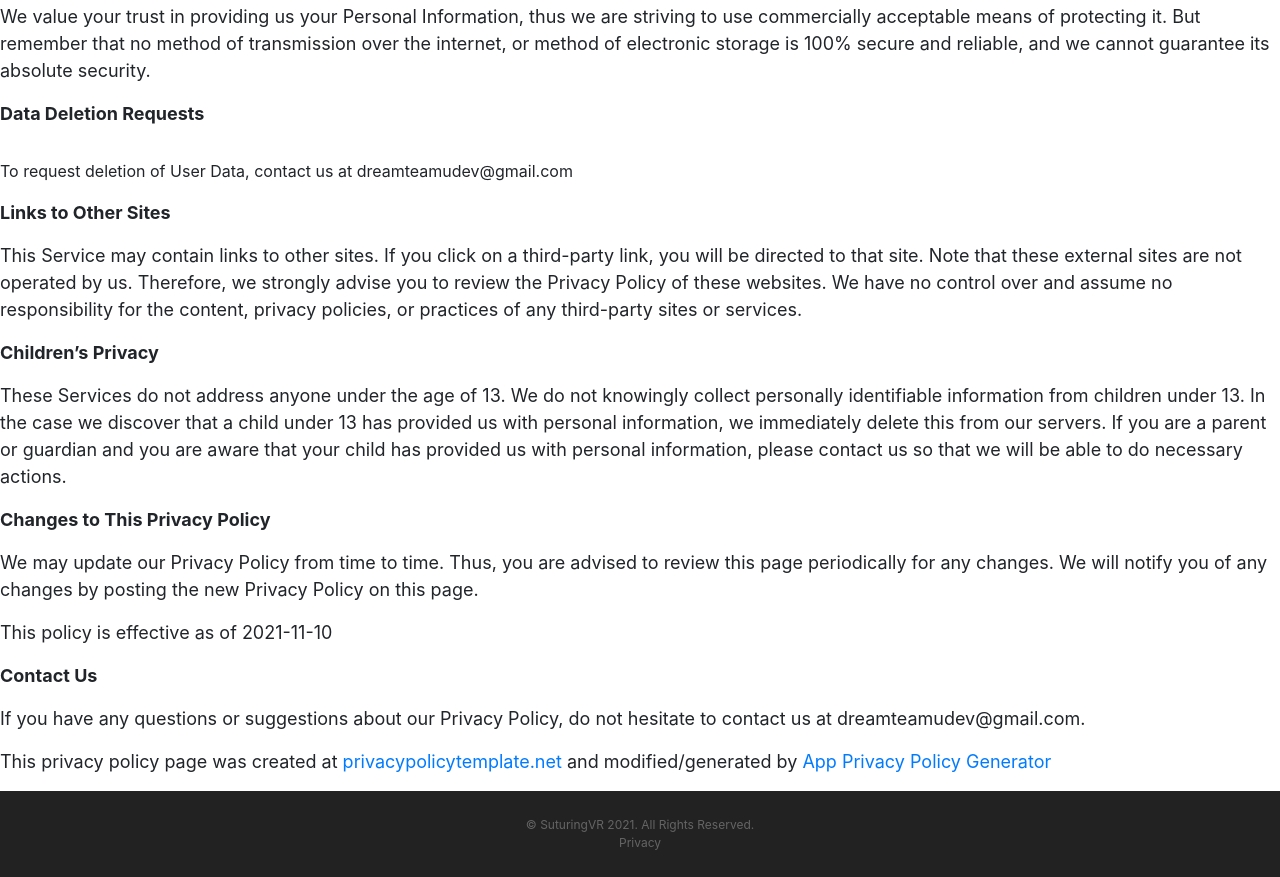
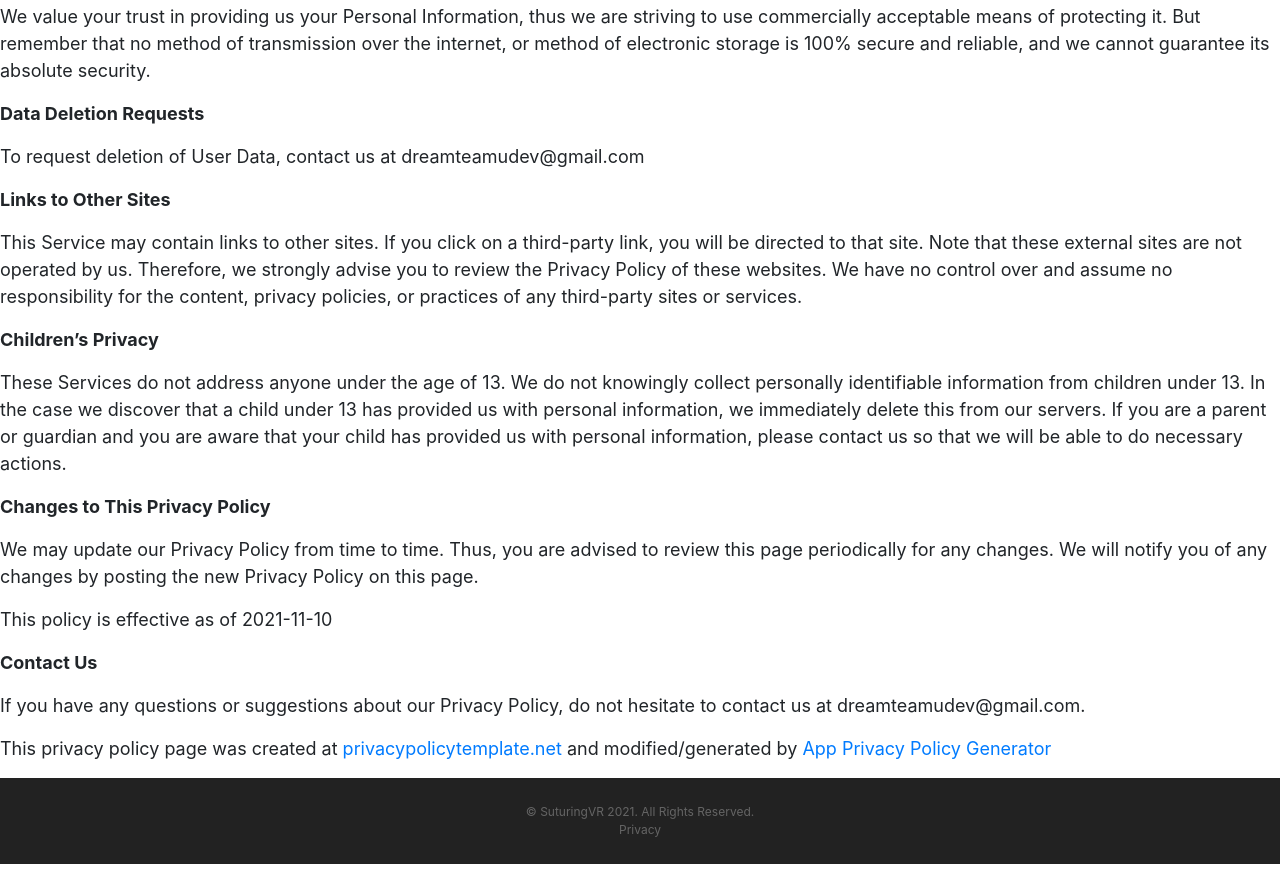
Before and after one commit to SuturingVR/about-suturingvr, a website with bundled scripts: page privacy.html in a window 1280 px wide. Shown: the part 1292-2169 px from the top of the page. Built offline with nearby package versions, Linux system fonts and the light colour scheme; a web font is replaced by a local one.

Commit message:
Update privacy.html

```diff
--- a/privacy.html
+++ b/privacy.html
@@ -126,7 +126,7 @@ margin-top: 4rem;">
     of transmission over the internet, or method of electronic
     storage is 100% secure and reliable, and we cannot
     guarantee its absolute security.
-  </p> <p><strong>Data Deletion Requests</strong></p> <p></p>
+  </p> <p><strong>Data Deletion Requests</strong></p> <p>
     To request deletion of User Data, contact us at dreamteamudev@gmail.com
   </p> <p><strong>Links to Other Sites</strong></p> <p>
     This Service may contain links to other sites. If you click on
```
